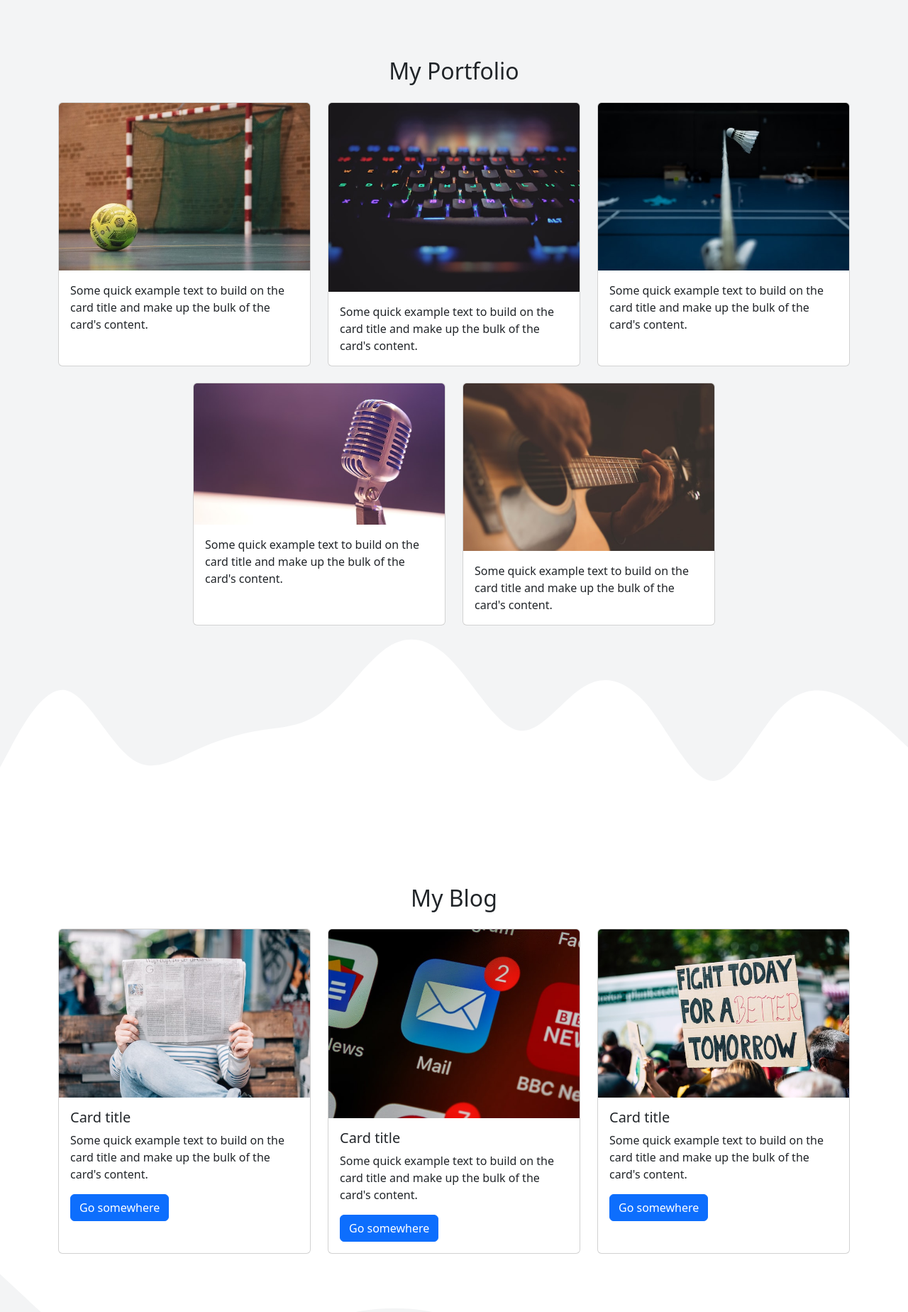
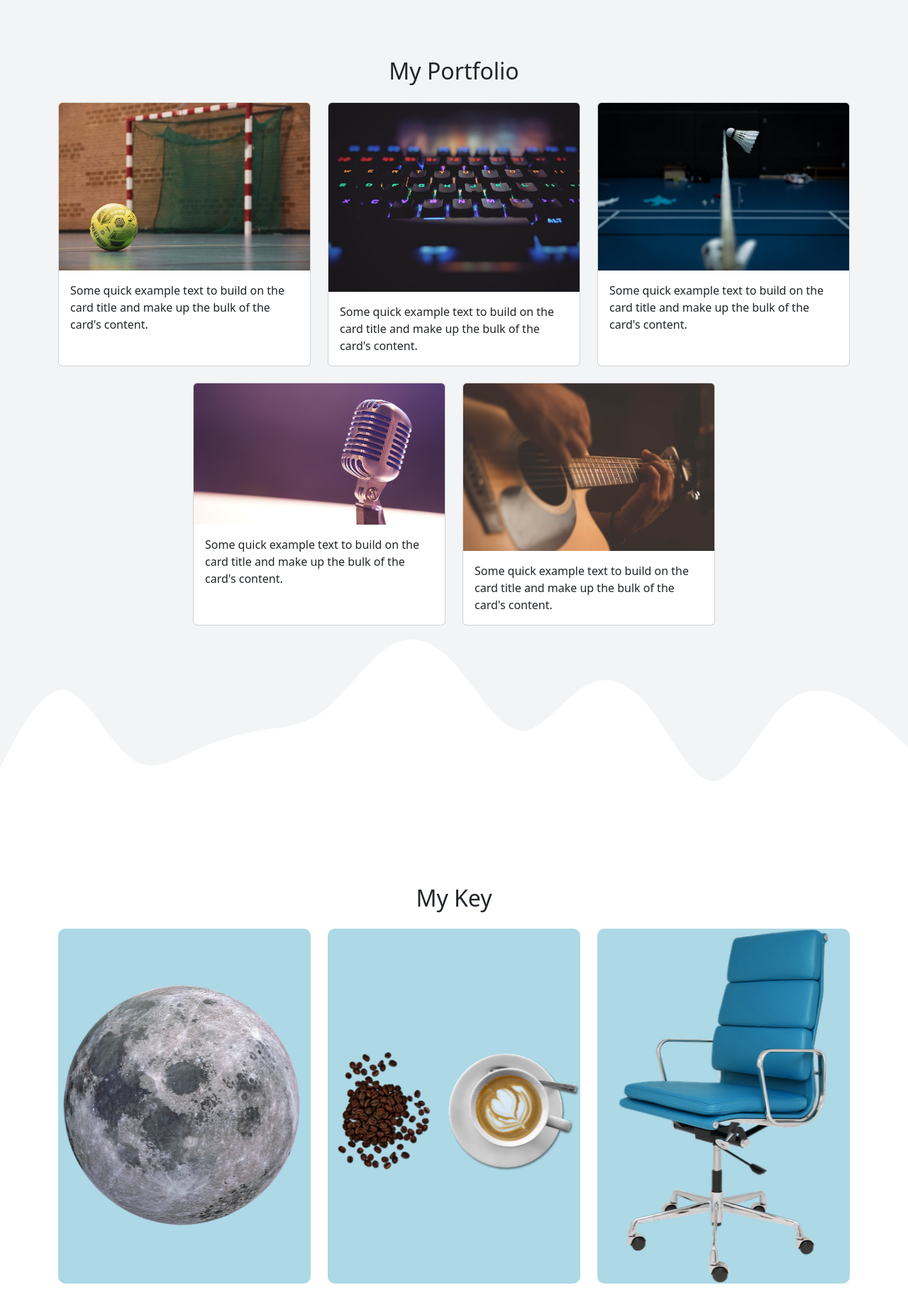
Before and after one commit to fatah-illah/fatah-illah.github.io, a PHP site: page / in a window 1280 px wide. Shown: the part 1307-3155 px from the top of the page at 71% size. Run offline with PHP 8.4, Linux system fonts and the light colour scheme; some libraries are stand-ins or nearby versions.

Commit message:
Menambahkan Efek Animasi 3D

```diff
--- a/index.html
+++ b/index.html
@@ -40,7 +40,7 @@
               <a class="nav-link" href="#portfolio">Portfolio</a>
             </li>
             <li class="nav-item">
-              <a class="nav-link" href="#blog">Blog</a>
+              <a class="nav-link" href="#my-key">Key</a>
             </li>
             <li class="nav-item">
               <a class="nav-link" href="#team">Team</a>
@@ -161,46 +161,38 @@
     <!-- Akhir Portfolio -->
 
     <!-- Blog -->
-    <section id="blog">
+    <section id="my-key">
       <div class="container">
         <div class="row text-center mb-3">
           <div class="col">
-            <h2>My Blog</h2>
+            <h2>My Key</h2>
           </div>
         </div>
-        <div class="row row-cols-1 row-cols-md-3 g-4">
-          <div class="col">
-            <div class="card h-100">
-              <img src="img/blog/1.jpg" class="card-img-top" alt="blog1" />
-              <div class="card-body">
-                <h5 class="card-title">Card title</h5>
-                <p class="card-text">Some quick example text to build on the card title and make up the bulk of the card's content.</p>
-                <a href="#" class="btn btn-primary">Go somewhere</a>
-              </div>
+        <div class="row">
+          <div class="col-md-6 col-lg-4 mb-3">
+            <div class="key-box">
+              <h4 class="key-name">Part 1</h4>
+              <img src="img/blog/9.png" alt="earth" class="key-img">
+              <a href="#" class="btn btn-light key-detail-button">Show Details</a>
             </div>
           </div>
-          <div class="col">
-            <div class="card h-100">
-              <img src="img/blog/2.jpg" class="card-img-top" alt="blog2" />
-              <div class="card-body">
-                <h5 class="card-title">Card title</h5>
-                <p class="card-text">Some quick example text to build on the card title and make up the bulk of the card's content.</p>
-                <a href="#" class="btn btn-primary">Go somewhere</a>
-              </div>
+          <div class="col-md-6 col-lg-4 mb-3">
+            <div class="key-box">
+              <h4 class="key-name">Part 2</h4>
+              <img src="img/blog/8.png" alt="coffee" class="key-img">
+              <a href="#" class="btn btn-light key-detail-button">Show Details</a>
             </div>
           </div>
-          <div class="col">
-            <div class="card h-100">
-              <img src="img/blog/3.jpg" class="card-img-top" alt="blog3" />
-              <div class="card-body">
-                <h5 class="card-title">Card title</h5>
-                <p class="card-text">Some quick example text to build on the card title and make up the bulk of the card's content.</p>
-                <a href="#" class="btn btn-primary">Go somewhere</a>
-              </div>
+          <div class="col-md-6 col-lg-4 mb-3">
+            <div class="key-box">
+              <h4 class="key-name">Part 3</h4>
+              <img src="img/blog/7.png" alt="chair" class="key-img">
+              <a href="#" class="btn btn-light key-detail-button">Show Details</a>
             </div>
           </div>
         </div>
       </div>
+    </section>
       <svg xmlns="http://www.w3.org/2000/svg" viewBox="0 0 1440 320">
         <path
           fill="#f3f4f5"
@@ -390,5 +382,15 @@
           .catch((error) => console.error("Error!", error.message));
       });
     </script>
+
+    <script type="text/javascript" src="vanilla-tilt.min.js"></script>
+    <script type="text/javascript">
+      VanillaTilt.init(document.querySelectorAll(".key-box"), {
+        max: 35,
+        speed: 1000,
+        scale: 1.1,
+        glare: true,
+      });
+    </script>
   </body>
 </html>
--- a/style.css
+++ b/style.css
@@ -14,3 +14,92 @@ section {
 #team {
   background-color: #f3f4f5;
 }
+
+/* My Key Section */
+.key-box {
+  position: relative;
+  background-color: lightblue;
+  border-radius: 10px;
+  height: 500px;
+  transform-style: preserve-3d;
+}
+
+.key-box::before {
+  content: "MY";
+  position: absolute;
+  color: black;
+  font-size: 6em;
+  font-weight: bold;
+  font-style: italic;
+  top: 30px;
+  left: 50%;
+  transform: translate(-50%, 0);
+  opacity: 0;
+  transition: 0.5s;
+}
+
+.key-box:hover::before {
+  opacity: 0.2;
+}
+
+.key-box::after {
+  content: "KEY";
+  position: absolute;
+  color: black;
+  font-size: 4.1em;
+  font-weight: bold;
+  font-style: italic;
+  top: 350px;
+  left: 50%;
+  transform: translate(-50%, 0);
+  opacity: 0;
+  transition: 0.5s;
+}
+
+.key-box:hover::after {
+  opacity: 0.2;
+}
+
+.key-name {
+  position: absolute;
+  top: 0;
+  width: 100%;
+  color: #fff;
+  text-align: center;
+  font-size: 2em;
+  opacity: 0;
+  transform: translate3d(0, 0, 50px);
+  transition: 0.5s;
+}
+
+.key-box:hover .key-name {
+  top: 20px;
+  opacity: 1;
+}
+
+.key-detail-button {
+  position: absolute;
+  bottom: 0;
+  left: 50%;
+  transform: translate3d(-50%, 0, 100px);
+  opacity: 0;
+  transition: 0.5s;
+}
+
+.key-box:hover .key-detail-button {
+  opacity: 1;
+  bottom: 20px;
+}
+
+.key-img {
+  position: absolute;
+  top: 52%;
+  left: 50%;
+  transform: translate3d(-50%, -52%, 100px);
+  max-width: 350px;
+  transition: 0.5s;
+}
+
+.key-box:hover .key-img {
+  transform: translate(-50%, -52%, 100px) rotate(5deg) scale(1.2);
+}
```
Also changed, not shown: img/blog/4.jpg (added), img/blog/5.jpg (added), img/blog/6.png (added), img/blog/7.png (added), img/blog/8.png (added), img/blog/9.png (added), vanilla-tilt.min.js (added).
